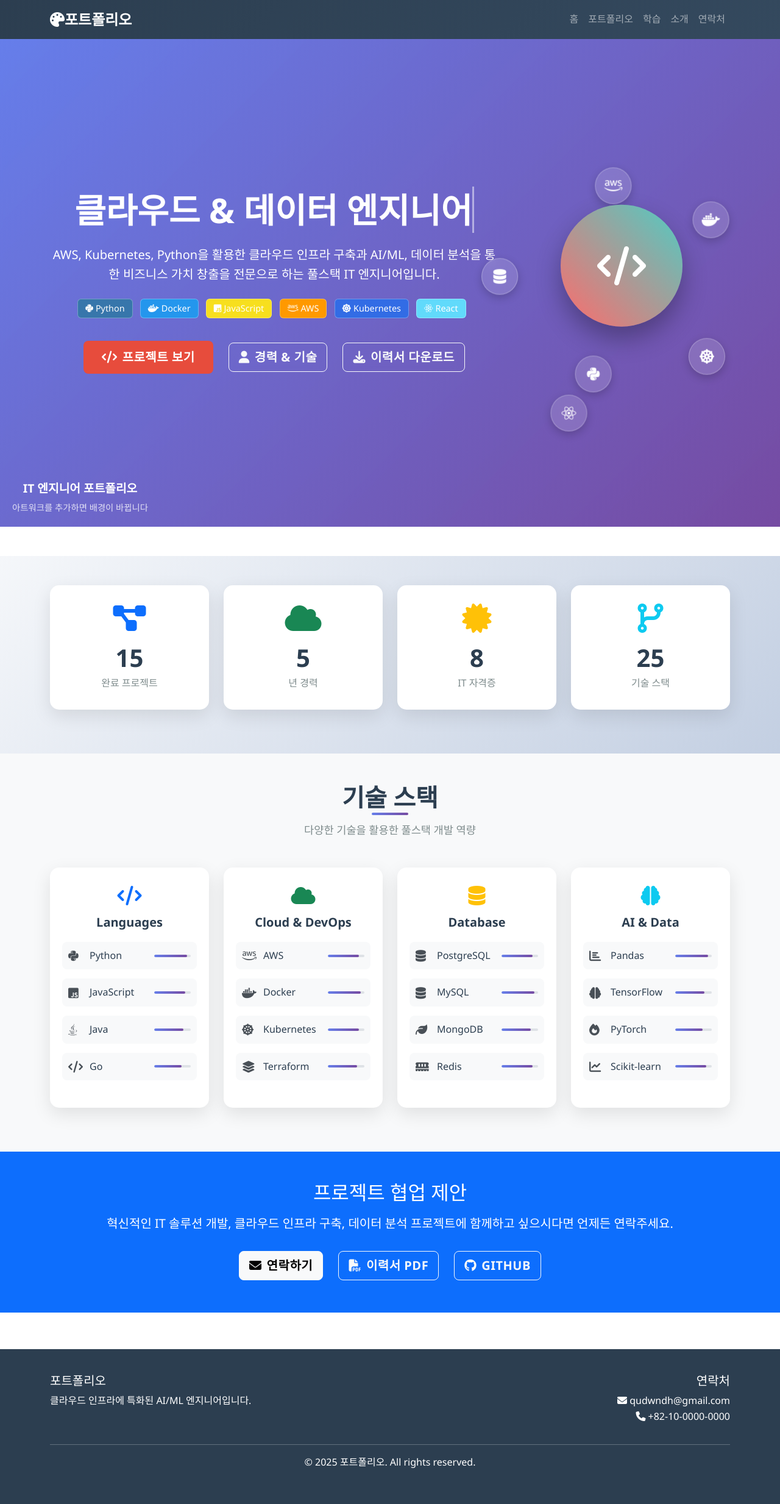
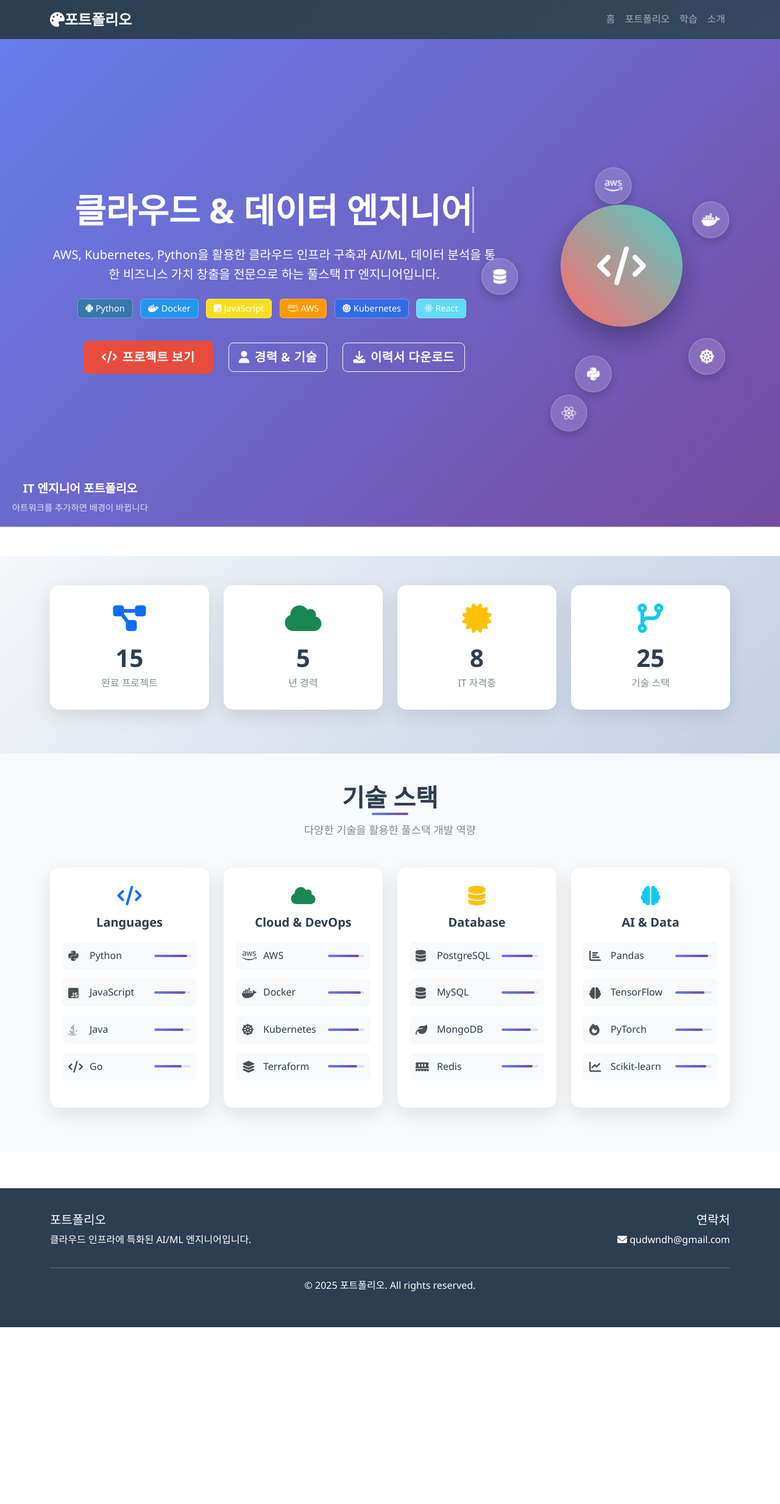
Before and after one commit to byungju-oh/podo, a Flask app: page / in a window 1280 px wide. Shown: the whole page at 61% size. After the commit the page ends 2177 px from the top, so only its background shows below. Run offline with Flask 3, Linux system fonts and the light colour scheme; data comes from the database, SQL or seed files in the repository; data that the repository does not hold is empty; some libraries are stand-ins or nearby versions.

Commit message:
삭제수정

```diff
--- a/was/templates/base.html
+++ b/was/templates/base.html
@@ -128,9 +128,7 @@
         <li class="nav-item">
             <a class="nav-link" href="{{ url_for('about') }}">소개</a>
         </li>
-        <li class="nav-item">
-            <a class="nav-link" href="{{ url_for('contact') }}">연락처</a>
-        </li>
+
         {% if current_user.is_authenticated and current_user.is_admin %}
         <li class="nav-item dropdown">
             <a class="nav-link dropdown-toggle" href="#" id="adminDropdown" role="button"
@@ -188,7 +186,7 @@
                     <h5>연락처</h5>
                     <p>
                         <i class="fas fa-envelope"></i> qudwndh@gmail.com<br>
-                        <i class="fas fa-phone"></i> +82-10-0000-0000
+
                     </p>
                 </div>
             </div>
--- a/was/templates/index.html
+++ b/was/templates/index.html
@@ -486,27 +486,7 @@
 </section>
 {% endif %}
 
-<!-- Contact CTA Section -->
-<section class="py-5 bg-primary text-white">
-    <div class="container text-center">
-        <h2 class="mb-3">프로젝트 협업 제안</h2>
-        <p class="lead mb-4">
-            혁신적인 IT 솔루션 개발, 클라우드 인프라 구축, 데이터 분석 프로젝트에
-            함께하고 싶으시다면 언제든 연락주세요.
-        </p>
-        <div class="cta-buttons">
-            <a href="{{ url_for('contact') }}" class="btn btn-light btn-lg me-3">
-                <i class="fas fa-envelope me-2"></i>연락하기
-            </a>
-            <a href="#" class="btn btn-outline-light btn-lg me-3" onclick="downloadResume()">
-                <i class="fas fa-file-pdf me-2"></i>이력서 PDF
-            </a>
-            <a href="https://github.com" target="_blank" class="btn btn-outline-light btn-lg">
-                <i class="fab fa-github me-2"></i>GitHub
-            </a>
-        </div>
-    </div>
-</section>
+
 {% endblock %}
 
 {% block scripts %}
```
Also changed, not shown: was/templates/admin.html (+49 -24 lines).
